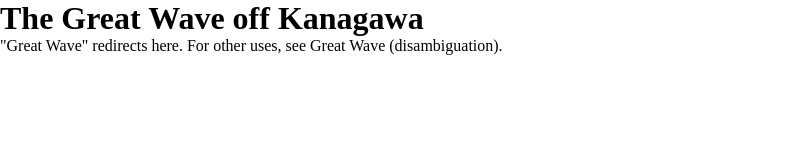
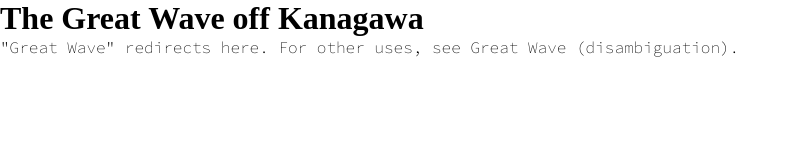
Before and after one commit to asmithuchida/big-wave, a plain HTML site: page index.html in a window 1280 px wide. Shown: the whole page, without its empty margins (0-798 px from the left). Drawn offline with Linux system fonts and the light colour scheme.

Commit message:
second change

```diff
--- a/index.html
+++ b/index.html
@@ -12,13 +12,18 @@
         box-sizing: border-box;
         scroll-behavior: smooth;
     }
+    @font-face {
+        font-family: static;
+        src: url(static/SourceCodePro-ExtraLight.ttf)
+    }
+    div{
+    font-family: static;
+  }
 </style>
 <body>
 
     <h1>The Great Wave off Kanagawa</h1>
-   <div{
-    font-family: myFirstFont;
-   }>
+   <div>
  <p>"Great Wave" redirects here. For other uses, see Great Wave (disambiguation).</p>
 </div>
 
```
Also changed, not shown: static/SourceCodePro-Black.ttf (added), static/SourceCodePro-BlackItalic.ttf (added), static/SourceCodePro-Bold.ttf (added), static/SourceCodePro-BoldItalic.ttf (added), static/SourceCodePro-ExtraBold.ttf (added), static/SourceCodePro-ExtraBoldItalic.ttf (added), static/SourceCodePro-ExtraLight.ttf (added), static/SourceCodePro-ExtraLightItalic.ttf (added), static/SourceCodePro-Italic.ttf (added), static/SourceCodePro-Light.ttf (added), static/SourceCodePro-LightItalic.ttf (added), static/SourceCodePro-Medium.ttf (added), static/SourceCodePro-MediumItalic.ttf (added), static/SourceCodePro-Regular.ttf (added), 2 more files, 1 other file.
